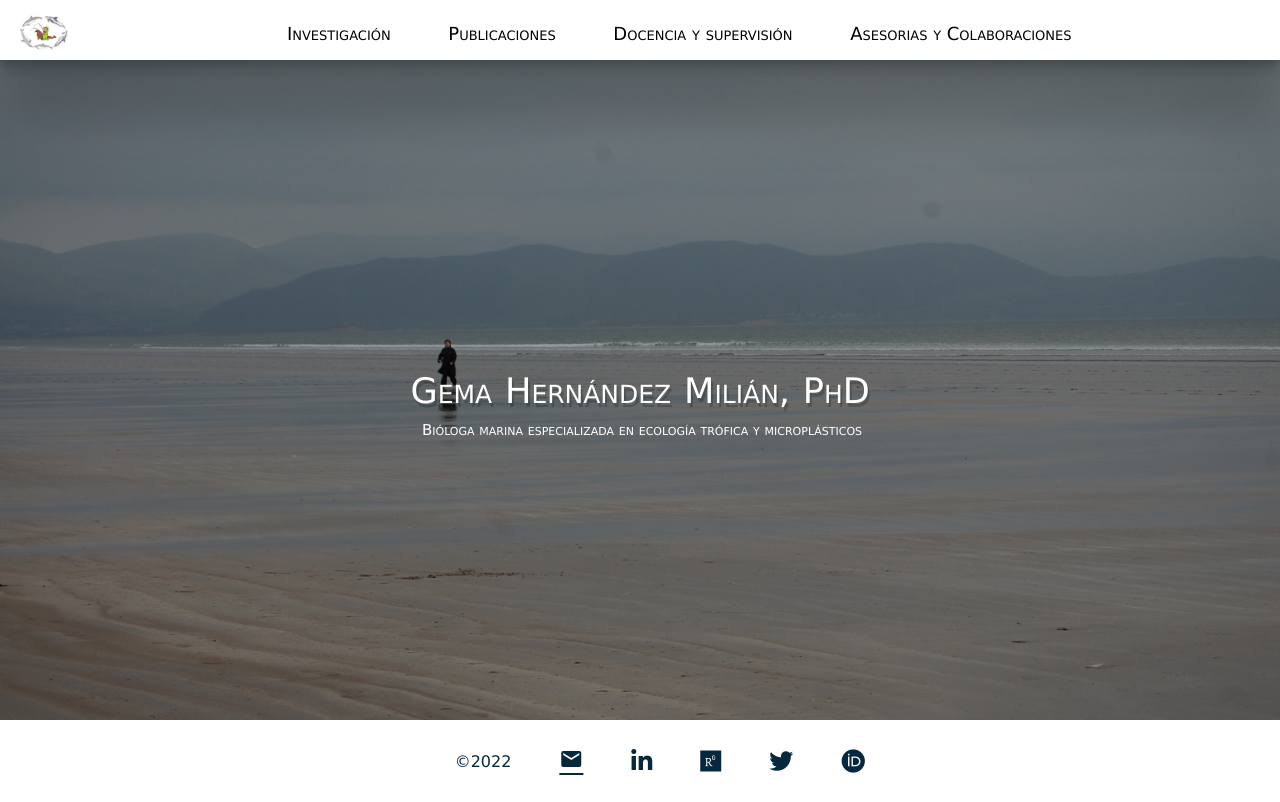
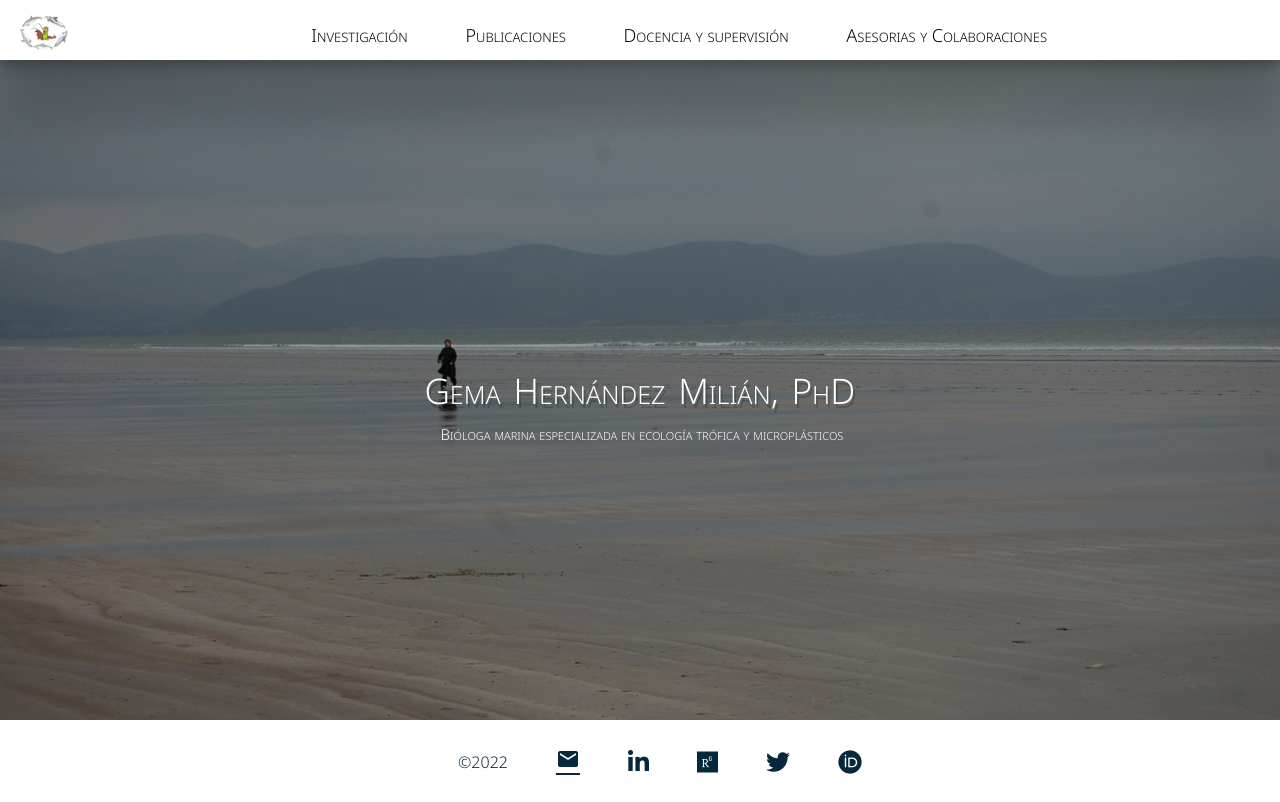
Before and after one commit to calmarti/GemasPersonalWeb, a React (Create React App) app: page / in a window 1280 px wide. Built offline with nearby package versions, Linux system fonts and the light colour scheme.

Commit message:
globals: font Noto Sans y ajuste animated-menu-item

```diff
--- a/src/Components/Layout/navbar.css
+++ b/src/Components/Layout/navbar.css
@@ -161,15 +161,15 @@ height: calc(100vh - var(--footer-size) - var(--navbar-size));
     transition: 0.3s ease;
     background-color: #ffffff;
     color: #000000;
-    border-top: 2px solid #ffffff;
-    border-bottom: 2px solid #ffffff;
+    border-top: 0.5px solid #ffffff;
+    border-bottom: 0.5px solid #ffffff;
     padding: 12px 0;
   }
 
   .animated-menu-item:hover {
     border-top: 2px solid #000000;
     border-bottom: 2px solid #000000;
-    padding: 8px 0;
+    padding: 6px 0;
   }
 
   .navbar .hide-dropdown {
--- a/src/globals.css
+++ b/src/globals.css
@@ -1,4 +1,5 @@
 @import url("https://fonts.googleapis.com/css2?family=DM+Sans&display=swap");
+@import url('https://fonts.googleapis.com/css2?family=Noto+Sans:wght@300&display=swap');
 
 /* No está importando la font DM-Sans */
 
@@ -9,7 +10,7 @@ body {
   border: 0;
   font-size: 100%;
   font: inherit;
-  font-family: "DM-Sans", Verdana, "Times New Roman";
+  font-family: "Noto Sans", "DM-Sans", Verdana, "Times New Roman";
   box-sizing: border-box;
   color: #06283D;
   background-color: #EAF6F6;
--- a/src/index.js
+++ b/src/index.js
@@ -6,8 +6,8 @@ import "./globals.css";
 import "./section.css";
 
 // scp -i /home/ivan/Desktop/bootcampweb-kc.pem -r build  ubuntu@54.164.117.110:/home/ubuntu
-
-//TODO: construye un popover activable con click (con librería floating-ui) contentivo de una imagen ilustrativa y la descripción del proyectos
+//TODO: Investigación: un popover activable con click (con librería floating-ui) contentivo de una imagen ilustrativa y la descripción del proyectos
+//TODO: en el popover de la tesis aparecerá el logo, en los otros proyectos una imagen
 //revisión exhaustiva de los items con Gema
 //fotos en algunas secciones (i.e. Docencia, Proyectos) para darle + vida
 //Gema: revisión exhaustiva de los items, agregar nuevos items, corregir typos y demás
```
